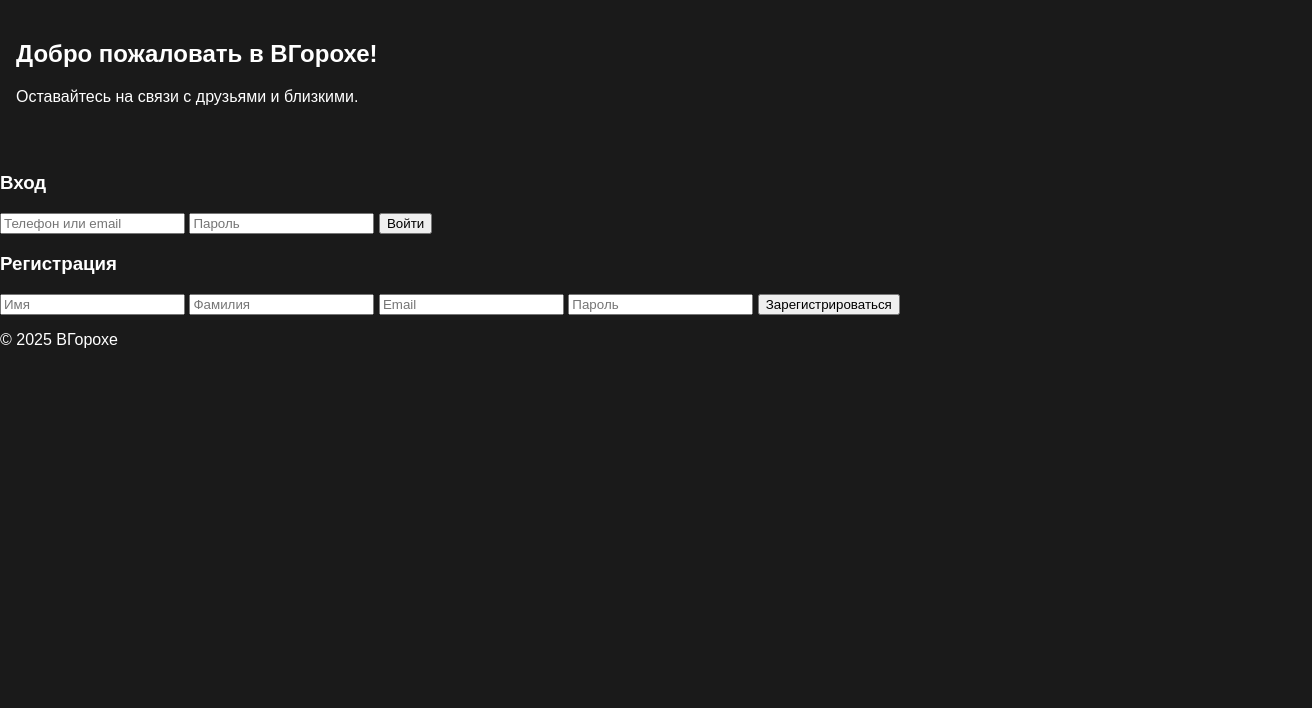
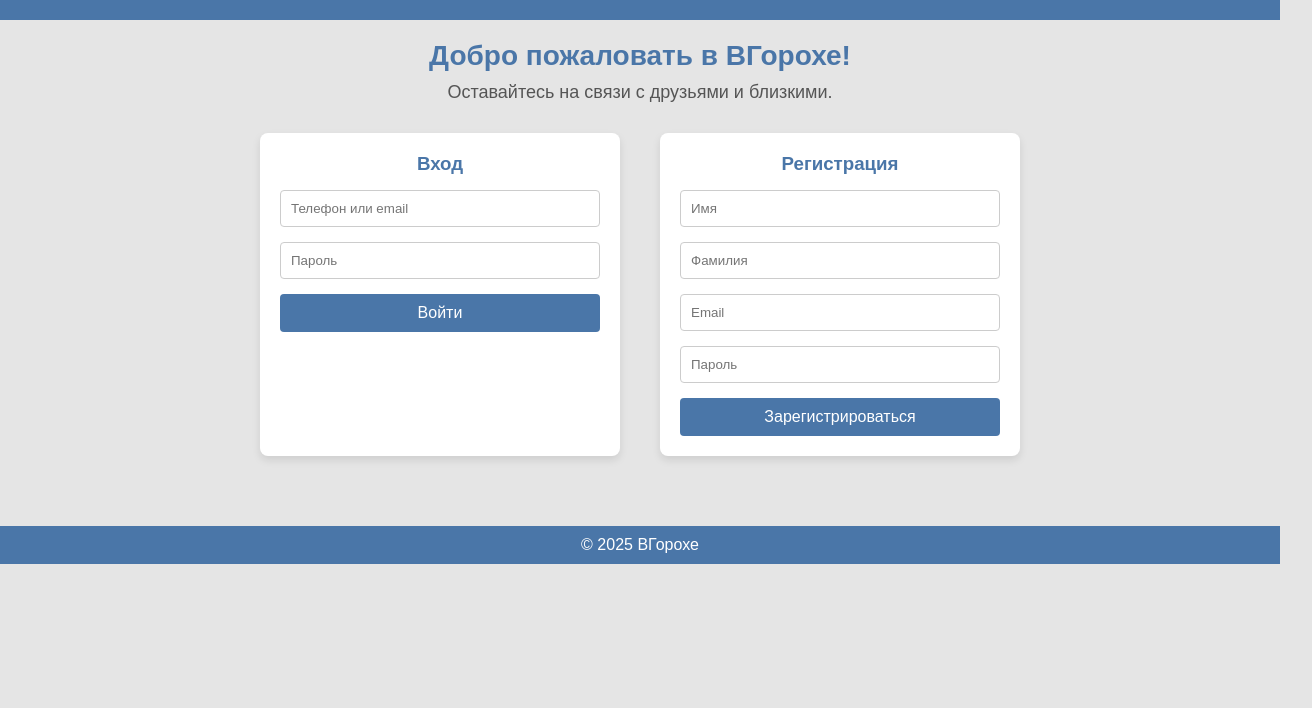
Before and after one commit to egorvostochny/DevSense, a plain HTML site: page docs/index.html in a window 1280 px wide. Shown: the part 92-800 px from the top of the page, 1312 px wide, since content can reach past the window. Drawn offline with Linux system fonts and the light colour scheme.

Commit message:
Update style.css

```diff
--- a/docs/style.css
+++ b/docs/style.css
@@ -1,121 +1,111 @@
 /* Общие стили */
-body {
-  margin: 0; /* Убираем отступы по умолчанию */
-  font-family: Arial, sans-serif; /* Шрифт для всего сайта */
-  background-color: #1a1a1a; /* Темный фон */
-  color: #fff; /* Белый цвет текста по умолчанию */
-}
-/* Хедер */
-.header {
-  background-color: #000; /* Черный фон */
-  color: #fff; /* Белый цвет текста */
-  padding: 1.5rem 0; /* Отступы сверху и снизу */
+* {
+    margin: 0;
+    padding: 0;
+    box-sizing: border-box;
+    font-family: Arial, sans-serif;
 }
 
-.header-content {
-  max-width: 1200px; /* Максимальная ширина хедера */
-  margin: 0 auto; /* Центрируем хедер */
-  display: flex; /* Используем флексбокс */
-  align-items: center; /* Выравнивание по вертикали */
-  justify-content: space-between; /* Распределение элементов по краям */
+body {
+    background-color: #e5e5e5;
+    color: #333;
 }
 
-.header-left {
-  display: flex; /* Используем флексбокс для логотипа и названия */
-  align-items: center; /* Выравнивание по вертикали */
+.container {
+    width: 90%;
+    max-width: 1200px;
+    margin: 0 auto;
+    padding: 20px;
 }
 
-.logo {
-  width: 50px; /* Ширина логотипа */
-  margin-right: 0.5rem; /* Отступ справа от логотипа */
+/* Шапка */
+header {
+    background-color: #4a76a8; /* Цвет как у ВК */
+    padding: 15px 0;
+    text-align: center;
 }
 
-/* Заголовок сайта выровнен влево */
-.site-title {
-  font-size: 1.5rem; /* Размер заголовка */
+header h1 {
+    color: white;
+    font-size: 36px;
 }
 
-/* Кнопка меню */
-.menu-button {
-  background-color: transparent; /* Прозрачный фон */
-  border: none; /* Убираем рамку */
-  cursor: pointer; /* Курсор в виде руки при наведении */
-  font-size: 2rem; /* Размер кнопки меню */
-  color: #fff; /* Цвет текста */
-  margin-right: 1rem; /* Отступ справа от края */
+/* Основная часть */
+main {
+    display: flex;
+    flex-direction: column;
+    align-items: center;
+    margin-top: 50px;
 }
 
 .intro {
-  text-align: left; /* Заголовок слева */
-  padding: 2rem 1rem; /* Отступы сверху и снизу */
-  width: 100%; /* Ширина в 100% */
+    text-align: center;
+    margin-bottom: 30px;
 }
 
-.main-title {
-  font-size: 7rem; /* Увеличенный размер заголовка */
-  margin-bottom: 1rem; /* Отступ снизу от заголовка */
-  color: #fff; /* Белый цвет заголовка */
-  white-space: normal; /* Разрешаем перенос текста */
-  text-align: center;
+.intro h2 {
+    font-size: 28px;
+    color: #4a76a8;
+    margin-bottom: 10px;
 }
 
-.intro-text-container {
-  text-align: center; /* Выравнивание текста влево */
-  margin-top: 5rem; /* Отступ сверху */
-  margin-left: 5rem;
+.intro p {
+    font-size: 18px;
+    color: #555;
 }
 
-.intro-text {
-  font-size: 1rem; /* Размер текста */
-  color: #ccc; /* Светло-серый цвет текста */
-  margin-bottom: 1.5rem; /* Отступ снизу от текста */
-  text-align: center; /* Выравнивание текста влево */
+/* Формы */
+.auth-forms {
+    display: flex;
+    justify-content: space-around;
+    width: 100%;
+    max-width: 800px;
 }
 
-.divider {
-  border: none; /* Убираем рамку */
-  height: 1px; /* Высота линии */
-  background-color: #fff; /* Цвет линии */
-  margin: 1rem auto; /* Отступы сверху и снизу, центрирование */
-  width: 80%; /* Ширина линии */
+.auth-forms .login-form,
+.auth-forms .register-form {
+    background-color: white;
+    padding: 20px;
+    border-radius: 8px;
+    width: 45%;
+    box-shadow: 0 4px 8px rgba(0, 0, 0, 0.1);
 }
 
-
-.order-button-container {
-  display: flex; /* Используем flexbox для центрирования */
-  justify-content: center; /* Центрируем содержимое по горизонтали */
-  margin-top: 2rem; /* Отступ сверху */
-  margin-bottom: 2rem; /* Отступ снизу */
+.auth-forms h3 {
+    margin-bottom: 15px;
+    color: #4a76a8;
+    text-align: center;
 }
 
-.order-project {
-  background-color: #007bff; /* Цвет кнопки */
-  color: #fff; /* Белый цвет текста */
-  border: none; /* Убираем рамку */
-  padding: 1rem 2rem; /* Увеличиваем отступы внутри кнопки */
-  border-radius: 29px; /* Закругленные углы */
-  cursor: pointer; /* Курсор в виде руки при наведении */
-  font-size: 1.5rem; /* Увеличиваем размер текста на кнопке */
-  transition: background-color 0.3s; /* Плавный переход цвета */
-}
-/* Адаптивность */
-@media (max-width: 600px) {
-    .main-title {
-        font-size: 2.5rem; /* Уменьшаем размер заголовка на мобильных устройствах */
-    }
-
-    .intro-text {
-        max-width: 100%; /* Ширина 100% на мобильных устройствах */
-        font-size: 0.9rem; /* Уменьшаем размер текста на мобильных устройствах */
-    }
-
-    .order-project {
-        width: 100%; /* Ширина кнопки на мобильных устройствах */
-        padding: 1.5rem; /* Увеличиваем отступы внутри кнопки */
-        font-size: 1.25rem; /* Уменьшаем размер текста на кнопке для мобильных устройств */
-    }
+.auth-forms input {
+    width: 100%;
+    padding: 10px;
+    margin-bottom: 15px;
+    border: 1px solid #ccc;
+    border-radius: 4px;
 }
 
-.order-project:hover {
-  background-color: #0056b3; /* Темнее при наведении */
+.auth-forms button {
+    width: 100%;
+    padding: 10px;
+    background-color: #4a76a8;
+    color: white;
+    border: none;
+    border-radius: 4px;
+    font-size: 16px;
+    cursor: pointer;
+    transition: background-color 0.3s ease;
 }
+
+.auth-forms button:hover {
+    background-color: #3b5d84;
+}
+
+/* Подвал */
+footer {
+    margin-top: 50px;
+    text-align: center;
+    padding: 10px 0;
+    background-color: #4a76a8;
+    color: white;
+}
```
